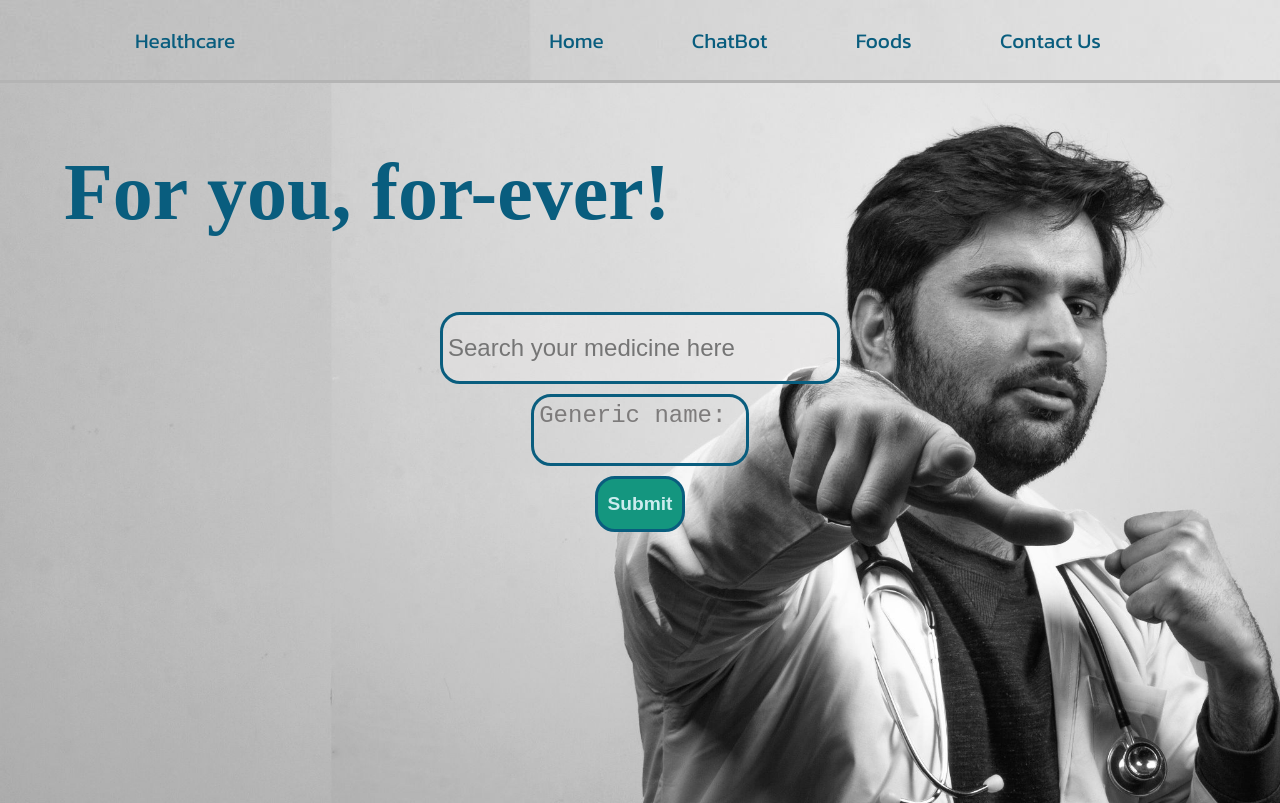
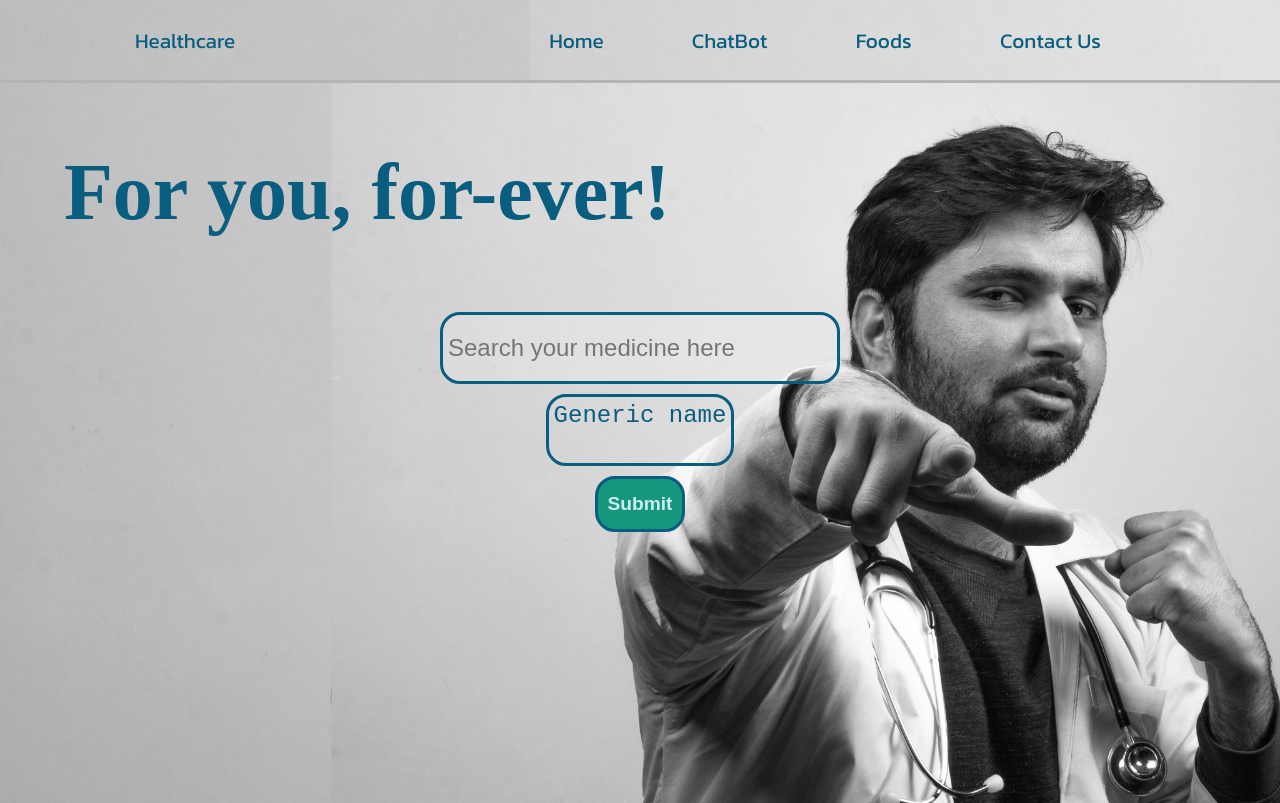
Before and after one commit to fakepranjal/test-react, a React (Create React App) app: page / in a window 1280 px wide. Built offline with nearby package versions, Linux system fonts and the light colour scheme; a web font is replaced by a local one.

Commit message:
aage rxnorm api daalne vala hu

```diff
--- a/src/App.js
+++ b/src/App.js
@@ -5,8 +5,7 @@ import Navbar from "./Navbar";
 import { Homepage } from "./Homepage";
 import Chatbot from "./Chat";
 import Foods from "./Foodspage";
-import Contact from "./Contact";
-
+import { Contact } from "./Contact"
 
 
 
--- a/src/Contact.js
+++ b/src/Contact.js
@@ -1,8 +1,21 @@
+import axios from "axios";
 
-export default function Contact(){
+export function Contact(){
+
+
+  async function DrugName(){
+
+    const response = await axios({
+      method:'GET',
+      url: 'https://api.fda.gov/drug/ndc.json?search=generic_name:"cetirizine"&limit=5'
+    });
+    console.log(response.data);
+  }
+
     return(
       <div className="contactpage">
       <h1>Baad may</h1>
+      <button onClick={DrugName}>Click</button>
       </div>
     );
   }
--- a/src/Homepage.js
+++ b/src/Homepage.js
@@ -13,8 +13,7 @@ export function Homepage(){
       url: 'https://drug-info-and-price-history.p.rapidapi.com/1/genericname',
       params: {drug: DrugName},
       headers: {'x-rapidapi-key': '04ca33ade7msh4cc2ebfe9f01526p1eaaa8jsn7976f93e70e3',
-                'x-rapidapi-host': 'drug-info-and-price-history.p.rapidapi.com'
-    }
+                'x-rapidapi-host': 'drug-info-and-price-history.p.rapidapi.com'}
     });
 
     setGenName((response.data['generic_name']));
@@ -28,9 +27,9 @@ export function Homepage(){
         </div>
 
         <div className="search">
-        <input value={DrugName} onChange={(e)=>setDrugName(e.target.value)} className="search-bar" type="text" placeholder="Search your medicine here"  />
-        <div className="generic-name"><pre>Generic name: {GenName}</pre></div>
-        <input onClick={genericName} type="submit" className="submit"/>
+        <input value={DrugName}  onChange={(e)=>setDrugName(e.target.value)} className="search-bar" type="text" placeholder="Search your medicine here"  />
+        <div className="generic-name"><pre>Generic name{GenName}</pre></div>
+        <input onClick={()=> { genericName(); } } type="submit" className="submit"/>
 
         </div>
       </div>
--- a/src/style.css
+++ b/src/style.css
@@ -84,11 +84,6 @@
 .submit:hover{
     cursor:pointer;
 }
-.submit:focus{
-    .generic-name{
-        visibility: visible;
-    }
-}
 
 .generic-name{
     height: 7vh;
@@ -98,7 +93,8 @@
     border: solid #095d7e;
     border-radius: 20px;
     margin-top: 10px;
-    color: #727070e4;
+    color: #095d7e;
+    /* display: none; */
 }
 
 
```
